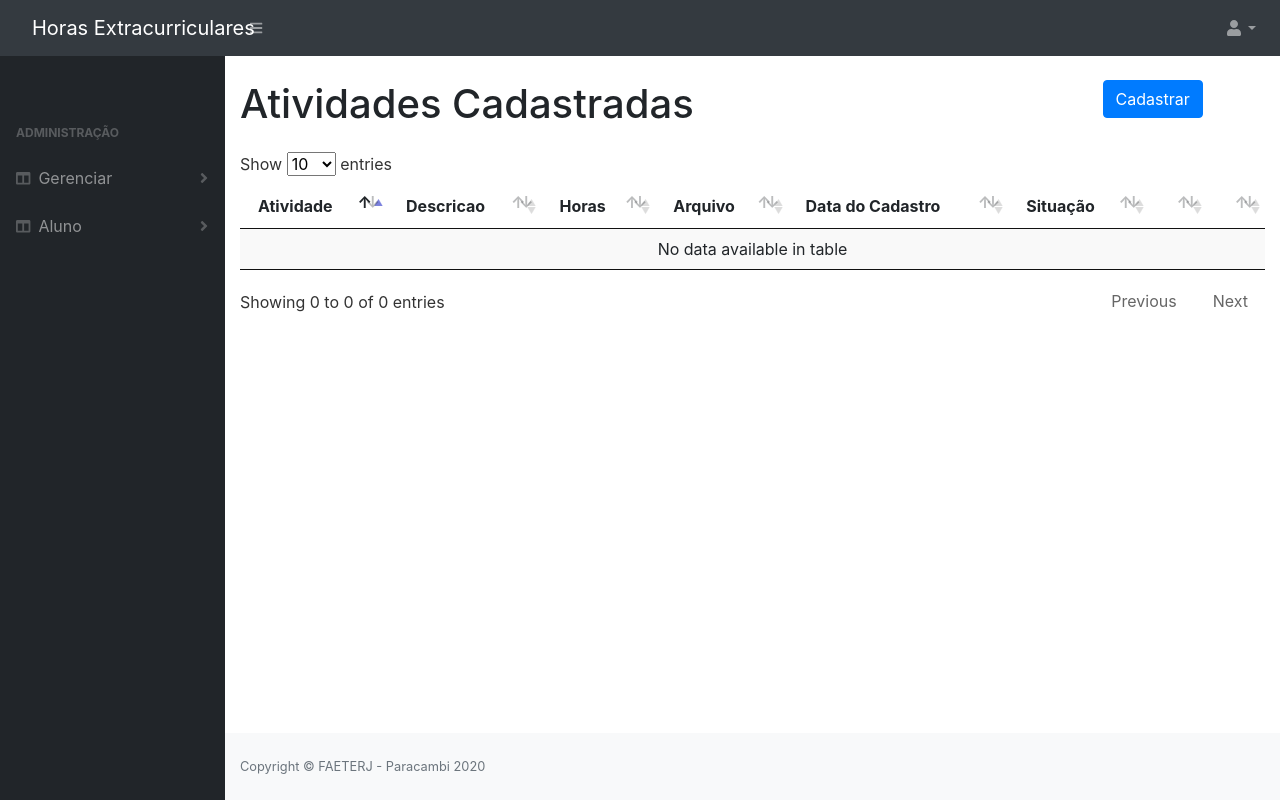
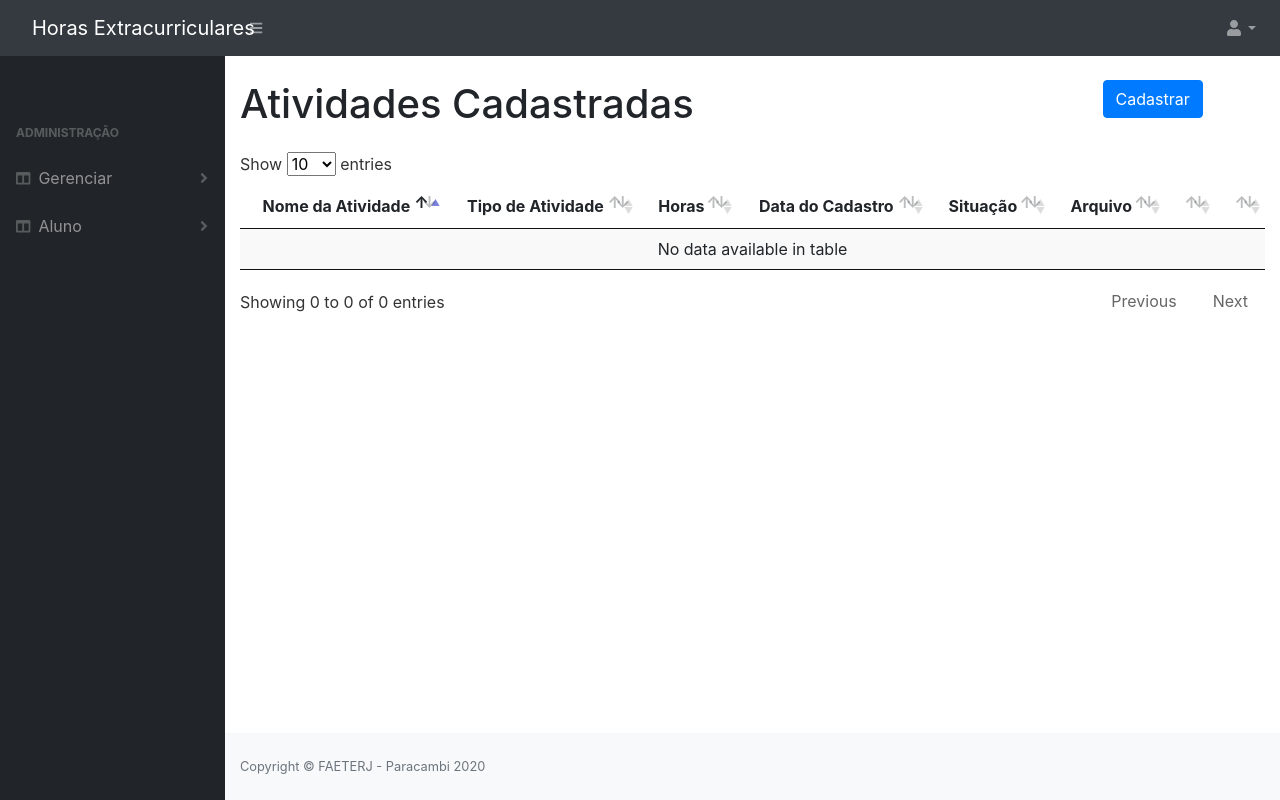
Before and after one commit to rsilvasouza/he, a PHP site: page /atividadeAluno.php in a window 1280 px wide. Run offline with PHP 8.4, Linux system fonts and the light colour scheme; the visitor is signed in with stand-in values (Sample User, id 1); data comes from the database, SQL or seed files in the repository; data that the repository does not hold is empty; some libraries are stand-ins or nearby versions.

Commit message:
Feat: Ediçao da tela de atividade aluno e donwload dos arquivos cadastrados. Erro ao preencher o combobox de tipo atividade

```diff
--- a/atividadeAluno.php
+++ b/atividadeAluno.php
@@ -16,30 +16,35 @@ $atividade = new Atividade();
         </div>
     </div>
     <table id="listar" class="display" style="width:100%">
-        <thead>
+        <thead class="text-center">
             <tr>
-                <th>Atividade</th>
-                <th>Descricao</th>
+                <th>Nome da Atividade</th>
+                <th>Tipo de Atividade</th>
                 <th>Horas</th>
-                <th>Arquivo</th>
                 <th>Data do Cadastro</th>
                 <th>Situação</th>
+                <th>Arquivo</th>
                 <th></th>
                 <th></th>
             </tr>
         </thead>
         <?php foreach ($alunoAtividade->findAtividadesCadastradas($_SESSION['idAluno']) as $key => $value) : ?>
             <tr>
-                <td><?php echo $value->nome; ?></td>
-                <td><?php echo $value->descricao; ?></td>
-                <td><?php echo $value->horas_registradas; ?></td>
-                <td><?php echo $value->arquivo; ?></td>
-                <td><?php echo date("d/m/Y", strtotime($value->data_registro)); ?></td>
-                <td><?php echo $alunoAtividade->situacao($value->status); ?></td>
-                <td>
-                    <button type="button" class="btn btn-warning" data-toggle="modal" data-target="#editar" onclick="preencheDados('editar')">Editar</button>
+            <td><?php echo $value->descricao; ?></td>
+            <td><?php echo $value->nome; ?></td>
+                <td class="text-center"><?php echo $value->horas_registradas; ?></td>
+
+                <td class="text-center"><?php echo date("d/m/Y", strtotime($value->data_atividade));?></td>
+                <td class="text-center"><?php echo $alunoAtividade->situacao($value->status); ?></td>
+                <td class="text-center">
+                    <a class="btn btn-info" href="arquivos/<?php echo $value->arquivo; ?>" download="<?php echo $value->descricao; ?>">
+                        <i class="fas fa-cloud-download-alt"></i> Download
+                    </a>
                 </td>
-                <td>
+                <td class="text-center">
+                    <button type="button" class="btn btn-warning" data-toggle="modal" data-target="#editar" onclick="preencheDados('editar', <?php echo '\''. $value->id . '\',' . '\''. $value->descricao . '\',' . '\''. $value->nome . '\',' . '\''. $value->horas_registradas . '\',' . '\''. $value->data_atividade . '\'' ?>)">Editar</button>
+                </td>
+                <td class="text-center">
                     <button type="button" class="btn btn-danger" data-toggle="modal" data-target="#excluir" onclick="preencheDados('excluir', <?php echo $value->id; ?>)">Excluir</button>
                 </td>
             </tr>
@@ -82,20 +87,49 @@ $atividade = new Atividade();
                     <span aria-hidden="true">&times;</span>
                 </button>
             </div>
-            <form method="post" action="cursoController.php">
+
+            <form enctype="multipart/form-data" method="post" action="atividadeAlunoController.php">
                 <div class="modal-body text-left">
                     <input type="hidden" value="<?php echo $value->id; ?>" name="id" id="id">
                     <div class="form-row">
-                        <div class="form-group col-md-4">
-                            <label>Sigla</label>
-                            <input type="text" name="sigla" id="sigla" class="form-control" aria-describedby="helpId">
+                        <div class="form-group col-md-12">
+                            <label>Nome da Atividade</label>
+                            <input type="text" name="descricao" id="descricao" class="form-control" aria-describedby="helpId">
+                        </div>
+                    </div>
+
+                    <div class="form-row">
+                        <div class="form-group col-md-12">
+                            <label>Tipo de Atividade</label>
+                            <select class="form-control" name="atividade" id="atividade">
+                                <option value="">Selecione</option>
+                                <?php foreach ($atividade->findAll() as $key => $value) : ?>
+                                    <option value="<?php echo $value->id; ?>" <?php ($value->id == VALOR_DO_BANCO) ? 'selected' : '';?>><?php echo $value->nome; ?></option>
+                                <?php endforeach; ?>
+                            </select>
+                        </div>
+                    </div>
+
+                    <div class="form-row">
+                        <div class="form-group col-md-6">
+                            <label>Horas</label>
+                            <input type="time" name="horas" id="horas" class="form-control" aria-describedby="helpId">
                         </div>
 
-                        <div class="form-group col-md-8">
-                            <label>Nome do Curso</label>
-                            <input type="text" name="nome" id="nome" class="form-control" aria-describedby="helpId">
+                        <div class="form-group col-md-6">
+                            <label>Data de Realização</label>
+                            <input type="date" name="datas" id="datas" class="form-control" aria-describedby="helpId">
                         </div>
                     </div>
+
+                    <div class="form-row">
+                        <div class="form-group col-md-10">
+                            <label>Anexar Arquivo</label>
+                            <input type="file" name="arquivo" id="arquivo" class="form-control-file" aria-describedby="helpId">
+                        </div>
+                    </div>
+
+
                 </div>
                 <div class="modal-footer">
                     <button type="submit" name="editar" class="btn btn-success">Editar</button>
@@ -177,12 +211,13 @@ $atividade = new Atividade();
         });
     });
 
-    function preencheDados(tipo, id, sigla, nome) {
+    function preencheDados(tipo, id, descricao, atividade, hora, data) {
         if (tipo == 'editar') {
             $('#id').val(id);
-            $('#sigla').val(sigla);
-            $('#nome').val(nome);
-
+            $('#descricao').val(descricao);
+            $('#atividade').val(atividade);
+            $('#horas').val(hora);
+            $('#datas').val(data);
         } else if (tipo == 'excluir') {
             $('#idExcluir').val(id);
         }
--- a/atividadeAlunoController.php
+++ b/atividadeAlunoController.php
@@ -40,8 +40,8 @@
                         header("location: atividadeAluno.php");
                         exit();
                     }
-
-                    $_SESSION['msgErro'] = "O <b>formato do arquivo</b> informado não é válido";
+                } else {
+                    $_SESSION['msgInfo'] = "O formato do arquivo informado <b>não é válido</b>";
                     header("location: atividadeAluno.php");
                     exit();
                 }
--- a/class/AlunoAtividadeDao.php
+++ b/class/AlunoAtividadeDao.php
@@ -38,7 +38,7 @@ abstract class AlunoAtividadeDao extends DB
 
     public function findAtividadesCadastradas($id)
     {
-        $sql = "SELECT at.nome, a.descricao, a.horas_registradas, a.arquivo, a.data_registro, a.status, a.id
+        $sql = "SELECT at.nome, a.descricao, a.horas_registradas, a.arquivo, a.data_atividade, a.status, a.id
                 FROM $this->table a INNER JOIN atividade at
                 ON a.atividade_id = at.id where a.aluno_id = :id";
         $stmt = DB::prepare($sql);
--- a/script/she.sql
+++ b/script/she.sql
@@ -100,7 +100,7 @@ CREATE TABLE IF NOT EXISTS `she`.`aluno_atividade` (
   `horas_registradas` TIME NOT NULL,
   `status` TINYINT NULL DEFAULT -1,
   `arquivo` VARCHAR(255) NULL DEFAULT NULL,
-  `data_atividade` DATETIME NOT NULL,
+  `data_atividade` DATE NOT NULL,
   `data_registro` DATETIME NOT NULL DEFAULT CURRENT_TIMESTAMP,
   `aluno_id` INT NOT NULL,
   `atividade_id` INT NOT NULL,
```
Also changed, not shown: arquivos/5f9887488ad1c.png (added).
